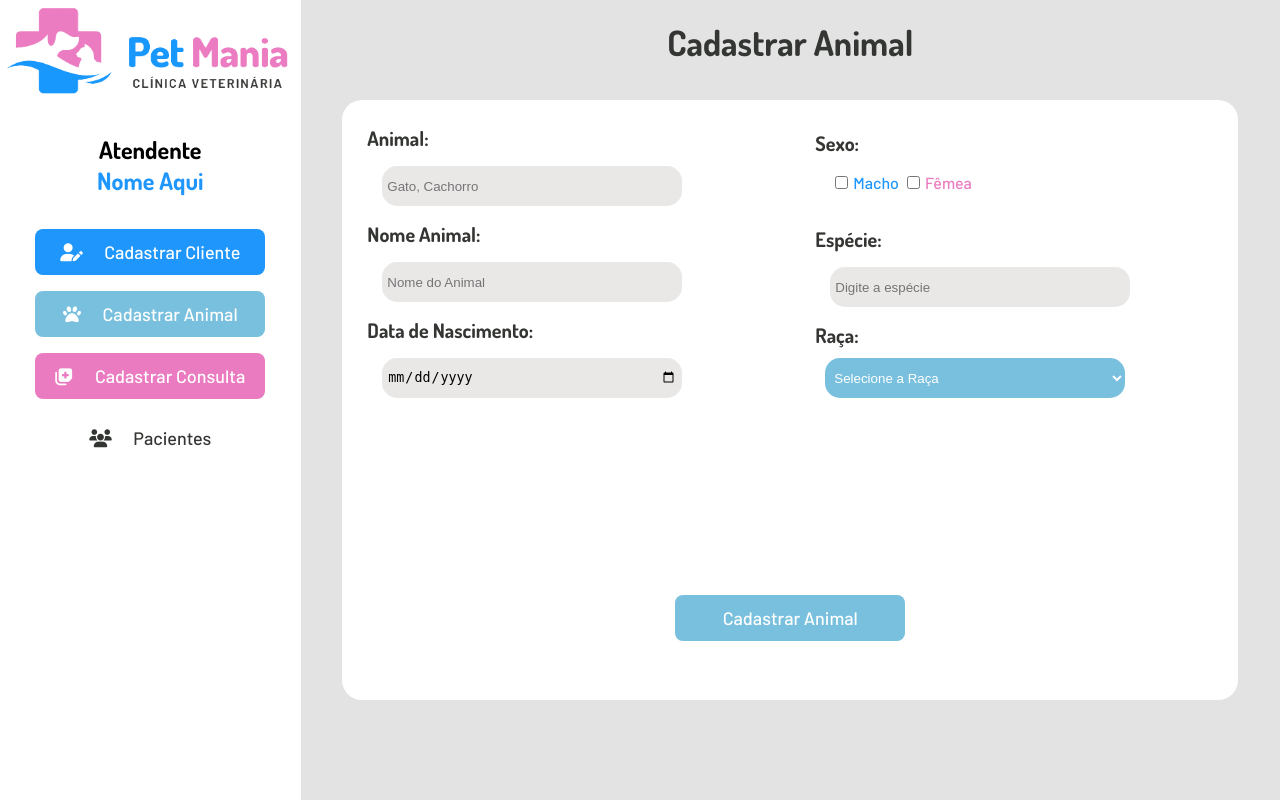
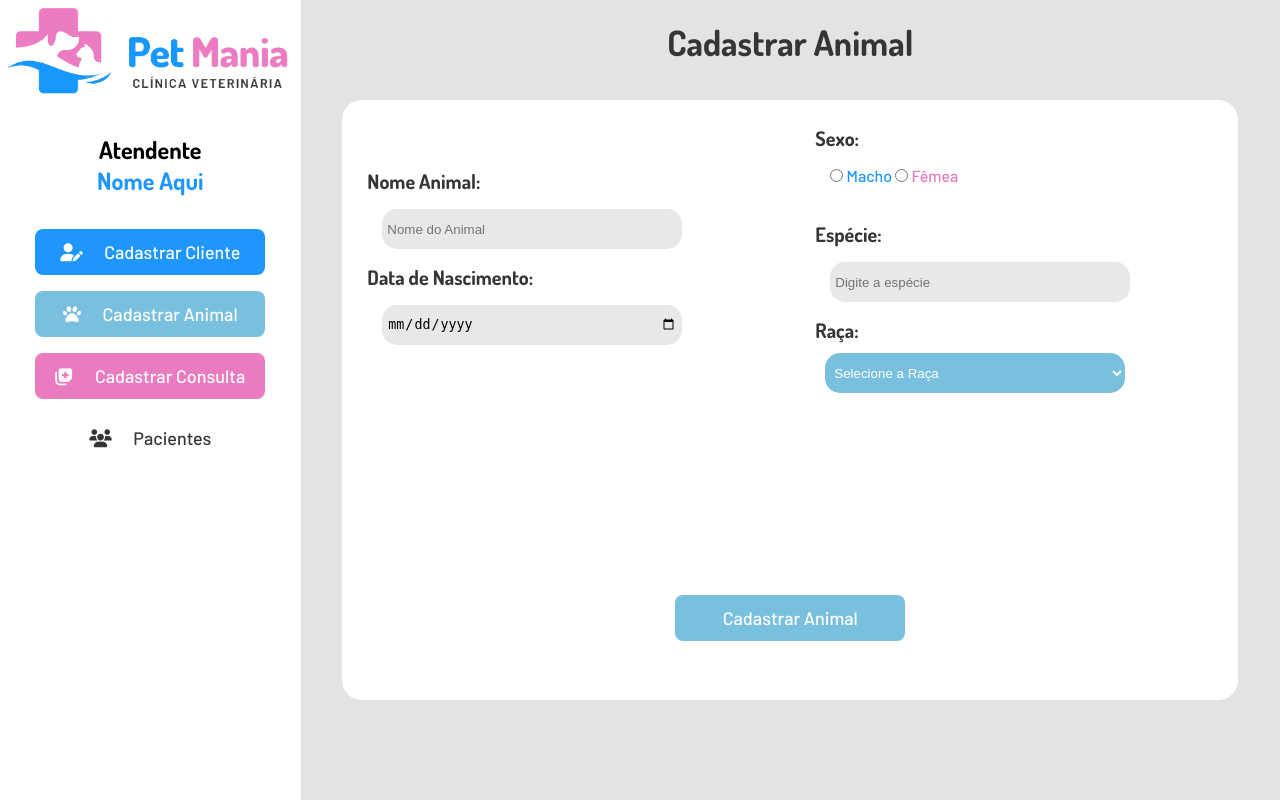
Before and after one commit to fernandounger/PetMania, a PHP site: page /php/registeranimal.php in a window 1280 px wide. Run offline with PHP 8.4, Linux system fonts and the light colour scheme; some libraries are stand-ins or nearby versions.

Commit message:
fix: checkbox para radio

```diff
--- a/php/registeranimal.php
+++ b/php/registeranimal.php
@@ -7,7 +7,7 @@
     <title>Painel de Controle | Cadastrar Animal</title>
     <link rel="stylesheet" href="../assets/css/root.css">
     <link rel="stylesheet" href="../assets/css/attendantpanel.css">
-    <link rel="apple-touch-icon" sizes="180x180" href="../assets/img/favicon/apple-touch-icon.png">
+    <link rel="apple-touch-icon" sizes="180x180" href="./assets/img/favicon/apple-touch-icon.png">
     <link rel="icon" type="image/png" sizes="32x32" href="../assets/img/favicon/favicon-32x32.png">
     <link rel="icon" type="image/png" sizes="16x16" href="../assets/img/favicon/favicon-16x16.png">
     <script src="https://kit.fontawesome.com/33abab1032.js" crossorigin="anonymous"></script>
@@ -55,15 +55,12 @@
                         <form action="" method="post">
                             <div class="form-container">
                                 <div class="box">
-                                    <div class="input__animal ipt">
-                                        <label for="animal" class="label">Animal:</label>
-                                        <input type="text" name="idAnimal" class="input" id="animal" placeholder="Gato, Cachorro">
+                                    <div class="input__nome ipt">
+                                        <label for="nome" class="label">Nome Animal:</label>
+                                        <input type="text" id="nome" name="nomeAnimal" class="input"
+                                            placeholder="Nome do Animal">
                                     </div>
-                                    <div class="input__nome">
-                                        <label for="nome" class="label">Nome Animal:</label>
-                                        <input type="text" id="nome" name="nomeAnimal" class="input" placeholder="Nome do Animal">
-                                    </div>
-                                    <div class="input__data">
+                                    <div class="input__data ipt">
                                         <label for="dateanimal" class="label">Data de Nascimento:</label>
                                         <input type="date" id="dateanimal" name="dataNascimento" class="input">
                                     </div>
@@ -71,15 +68,22 @@
                                 <div class="box">
 
                                     <div class="ipt">
-                                        <label for="checkbox" class="label">Sexo:</label>
+                                        <label for="sexo" class="label">Sexo:</label>
                                         <div class="box-check">
-                                            <input type="checkbox" name="checkM" class="ckeckbox" id="checkbox"><span class="m">Macho</span>
-                                            <input type="checkbox" name="checkF" class="ckeckbox" id="checkbox"><span class="f">Fêmea</span>
+                                            <div>
+                                                <input type="radio" id="macho" name="sexo" value="m">
+                                                <label class="m">Macho</label>
+
+                                                <input type="radio" id="femea" name="sexo" value="f">
+                                                <label class="f">Fêmea</label>
+                                            </div>
+
                                         </div>
                                     </div>
                                     <div class="ipt">
                                         <label for="especie" class="label">Espécie:</label>
-                                        <input type="text" name="especie" class="input" id="especie" placeholder="Digite a espécie">
+                                        <input type="text" name="especie" class="input" id="especie"
+                                            placeholder="Digite a espécie">
                                     </div>
                                     <div class="ipt">
                                         <label for="select" class="label">Raça:</label>
```
